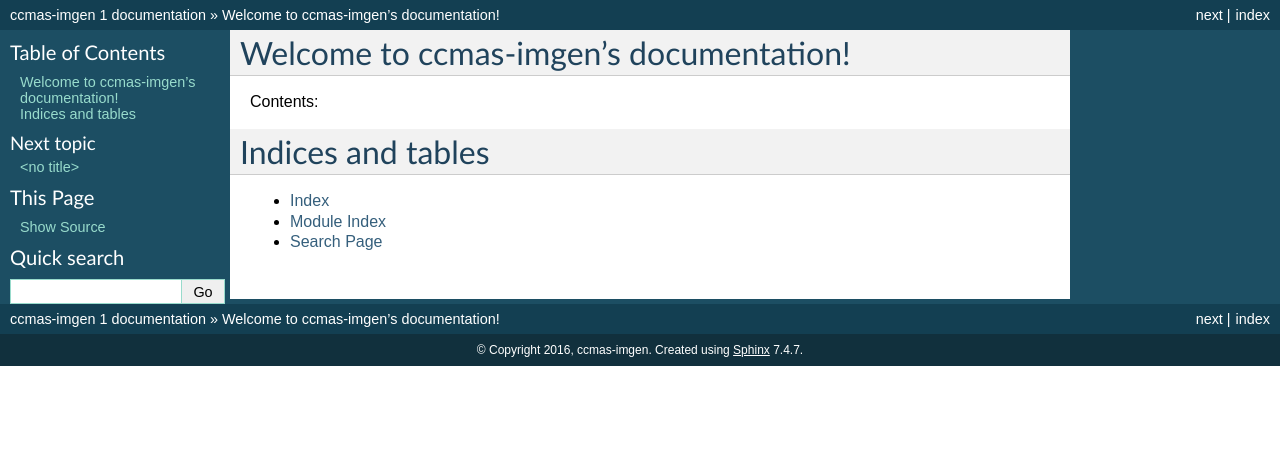
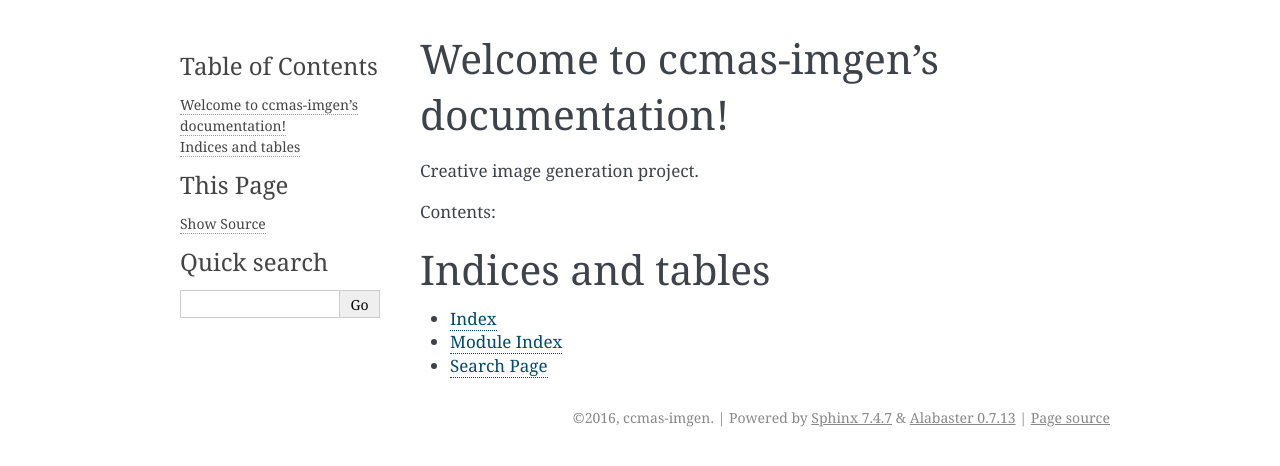
Before and after one commit to SeanWeber/ccmas-imgen, a Sphinx documentation site: the page built from docs/source/index.rst, in a window 1280 px wide. Shown: the top 466 px of the page. Built offline with Sphinx 7.4.7, drawn with Linux system fonts in a browser that asks for light colours.

Commit message:
changed the css style in sphinx

```diff
--- a/docs/source/conf.py
+++ b/docs/source/conf.py
@@ -103,7 +103,7 @@
 
 # The theme to use for HTML and HTML Help pages.  See the documentation for
 # a list of builtin themes.
-html_theme = 'default'
+html_theme = 'alabaster'
 
 # Theme options are theme-specific and customize the look and feel of a theme
 # further.  For a list of options available for each theme, see the
--- a/docs/source/index.rst
+++ b/docs/source/index.rst
@@ -5,6 +5,8 @@
 
 Welcome to ccmas-imgen's documentation!
 =======================================
+
+Creative image generation project.
 
 Contents:
 
```
